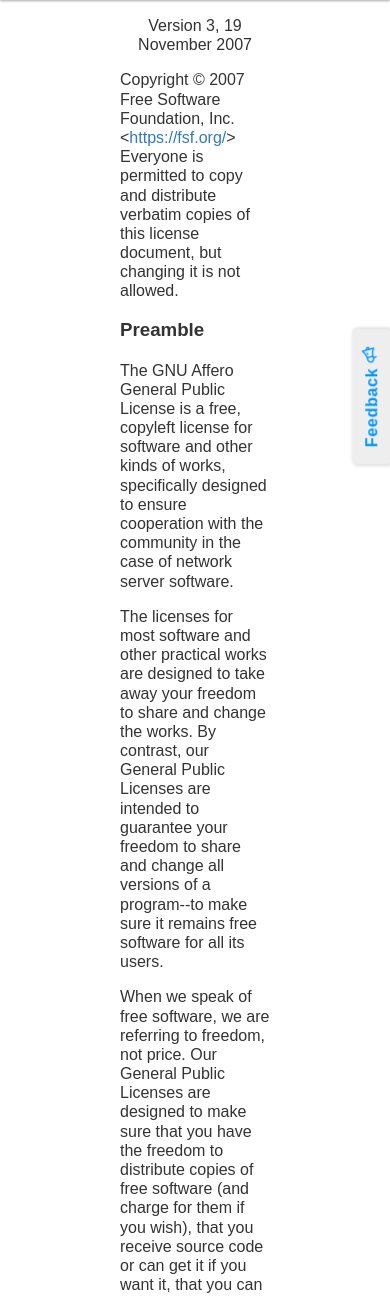
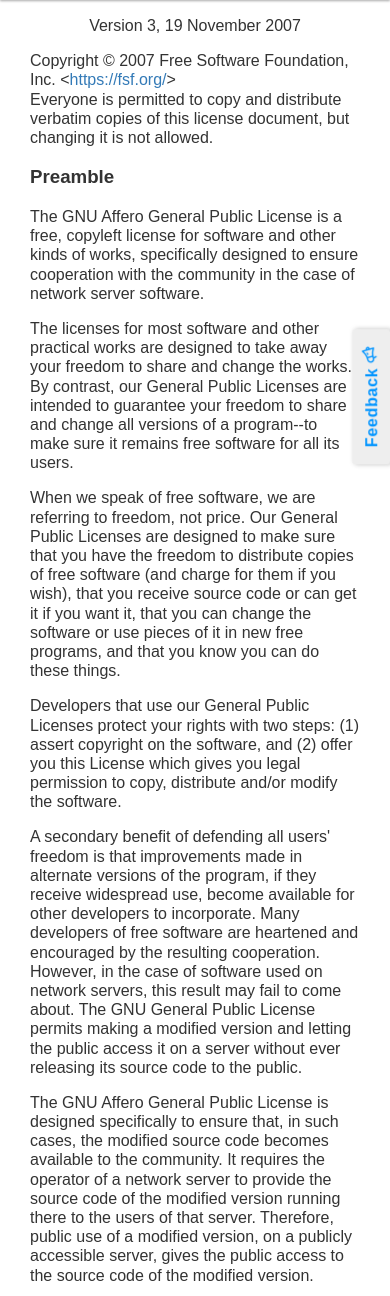
Before and after one commit to pregression/testr, a Django app: page /license/ in a window 390 px wide. Shown: the part 131-1427 px from the top of the page. Run offline with Django 3.2, Linux system fonts and the light colour scheme; parts of the project's set-up code (start-up, migrations or seed data) failed here and were passed over; some libraries are stand-ins or nearby versions; some web fonts are replaced.

Commit message:
Make license page responsive

```diff
--- a/testr/core/templates/core/license.html
+++ b/testr/core/templates/core/license.html
@@ -9,7 +9,7 @@ License {{ title_delimiter }} {{ block.super }}
 {% endblock %}
 
 {% block content %}
-<div style="line-height: 1.2;" class="col-xs-6 col-xs-offset-3">
+<div style="line-height: 1.2;" class="col-xs-12 col-sm-10 col-sm-offset-1 col-md-8 col-md-offset-2">
     <p style="text-align: center;">Version 3, 19 November 2007</p>
 
     <p>Copyright &copy; 2007 Free Software Foundation,
```
